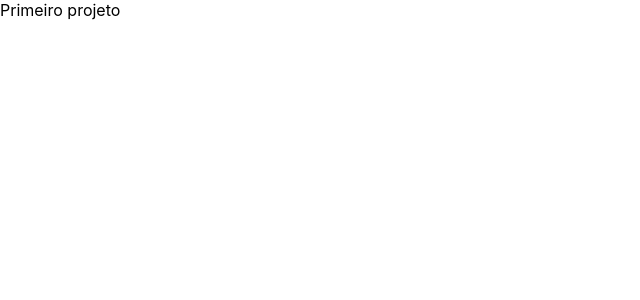
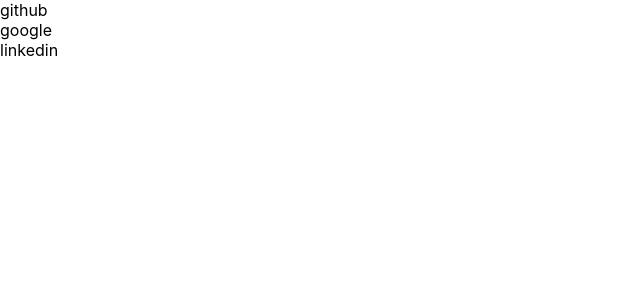
Before and after one commit to gabrielmds222/React_Python_Week, a Next.js app: page / in a window 1280 px wide. Shown: the top 300 px of the page, without its empty margins (0-640 px from the left). Built offline with nearby package versions, Linux system fonts and the light colour scheme.

Commit message:
feat: Primeiro componente com Next

```diff
--- a/pages/index.tsx
+++ b/pages/index.tsx
@@ -1,7 +1,17 @@
 import type { NextPage } from "next";
 
+function Botao(props) {
+  return <a href="https://github.com/gabrielmds222">{props.address}</a>;
+}
+
 const Home: NextPage = () => {
-  return <div>Primeiro projeto</div>;
+  return (
+    <div>
+      <Botao address="github" /> <br />
+      <Botao address="google" /> <br />
+      <Botao address="linkedin" /> <br />
+    </div>
+  );
 };
 
 export default Home;
```
